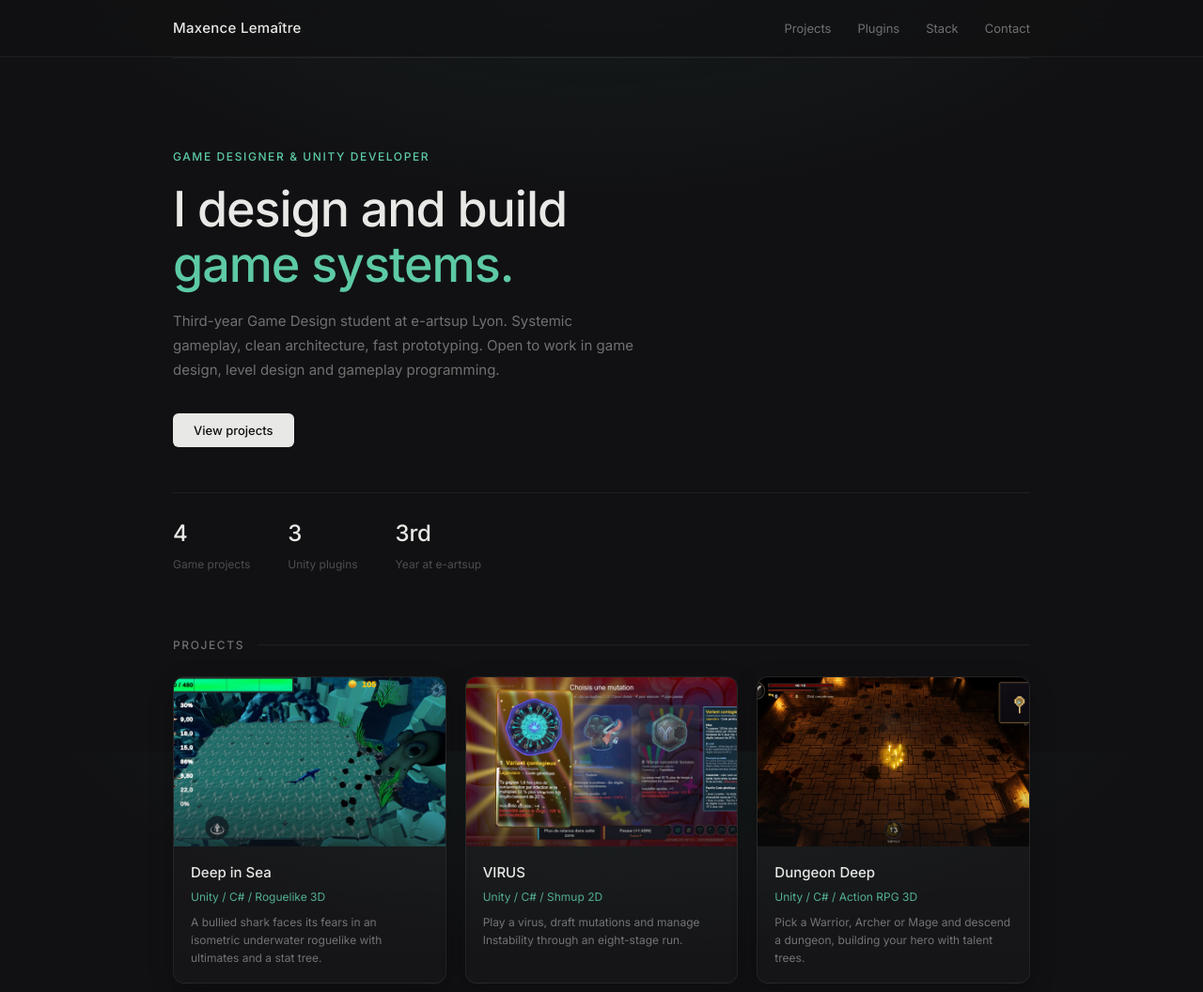
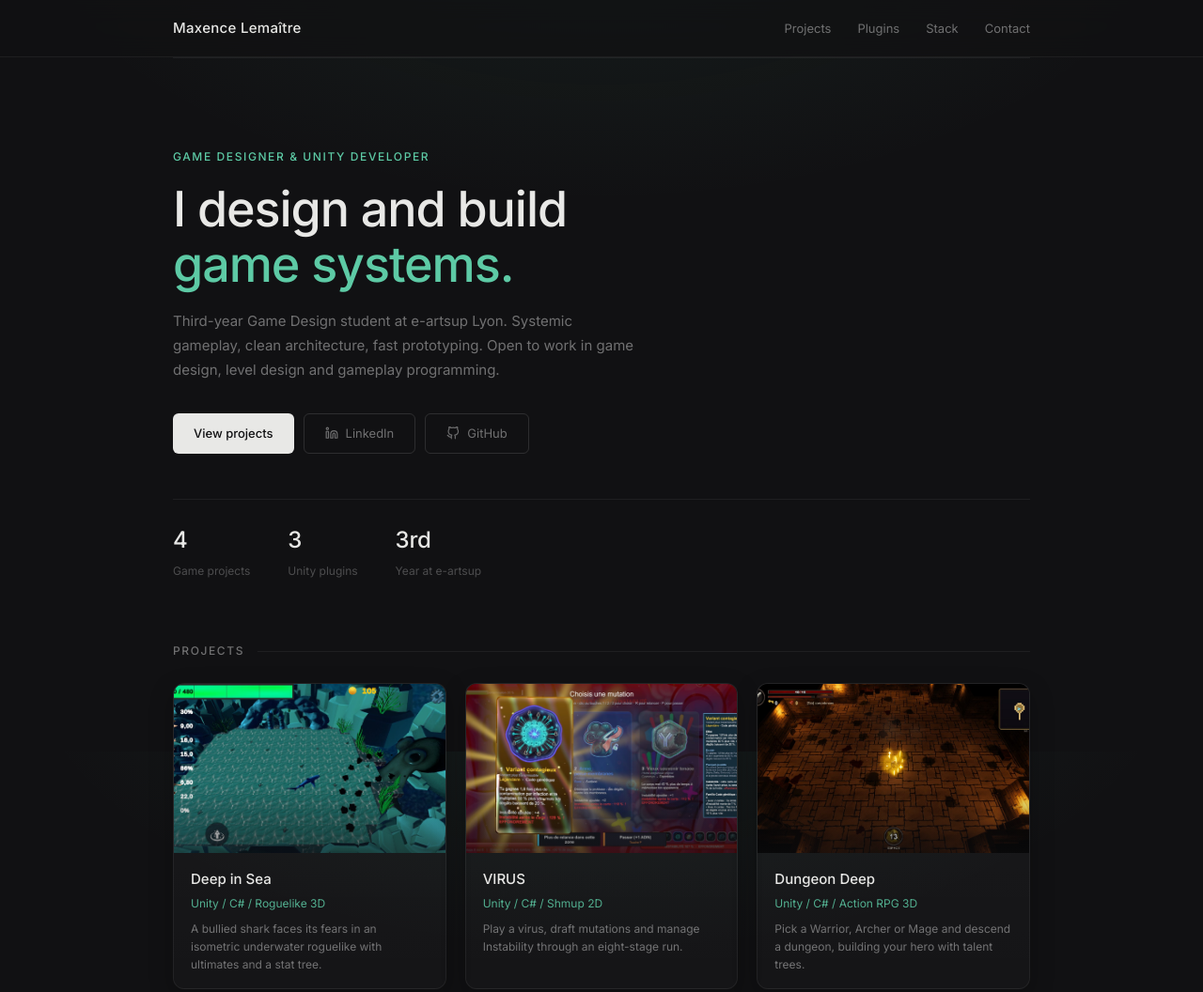
Before and after one commit to Maxence-Lemaitre/maxence-lemaitre.github.io, a plain HTML site: page index.html in a window 1280 px wide. Shown: the top 1056 px of the page at 94% size. Drawn offline with Linux system fonts and the light colour scheme.

Commit message:
Add visible LinkedIn and GitHub buttons in the hero
Co-Authored-By: Claude Sonnet 5.5 <noreply@anthropic.com>
Claude-Session: https://claude.ai/code/session_01B48HgkE1vFkb9nLgNezS97

```diff
--- a/index.html
+++ b/index.html
@@ -737,6 +737,14 @@
         <div class="btn-group">
           <button class="btn btn-primary" onclick="scrollToId('projects')">View projects</button>
           <a class="btn btn-secondary" id="cv-btn" href="#" target="_blank" rel="noopener" style="display:none">My CV</a>
+          <a class="btn btn-secondary btn-icon" href="https://www.linkedin.com/in/maxence-lema%C3%AEtre-6ab821339/" target="_blank" rel="noopener">
+            <svg viewBox="0 0 24 24"><path d="M16 8a6 6 0 0 1 6 6v7h-4v-7a2 2 0 0 0-4 0v7h-4v-7a6 6 0 0 1 6-6z"/><rect x="2" y="9" width="4" height="12"/><circle cx="4" cy="4" r="2"/></svg>
+            LinkedIn
+          </a>
+          <a class="btn btn-secondary btn-icon" href="https://github.com/Maxence-Lemaitre" target="_blank" rel="noopener">
+            <svg viewBox="0 0 24 24"><path d="M9 19c-5 1.5-5-2.5-7-3m14 6v-3.87a3.37 3.37 0 0 0-.94-2.61c3.14-.35 6.44-1.54 6.44-7A5.44 5.44 0 0 0 20 4.77 5.07 5.07 0 0 0 19.91 1S18.73.65 16 2.48a13.38 13.38 0 0 0-7 0C6.27.65 5.09 1 5.09 1A5.07 5.07 0 0 0 5 4.77a5.44 5.44 0 0 0-1.5 3.78c0 5.42 3.3 6.61 6.44 7A3.37 3.37 0 0 0 9 18.13V22"/></svg>
+            GitHub
+          </a>
         </div>
         <div class="hero-stats">
           <div class="hero-stat"><strong data-from="projects">0</strong><span>Game projects</span></div>
```
